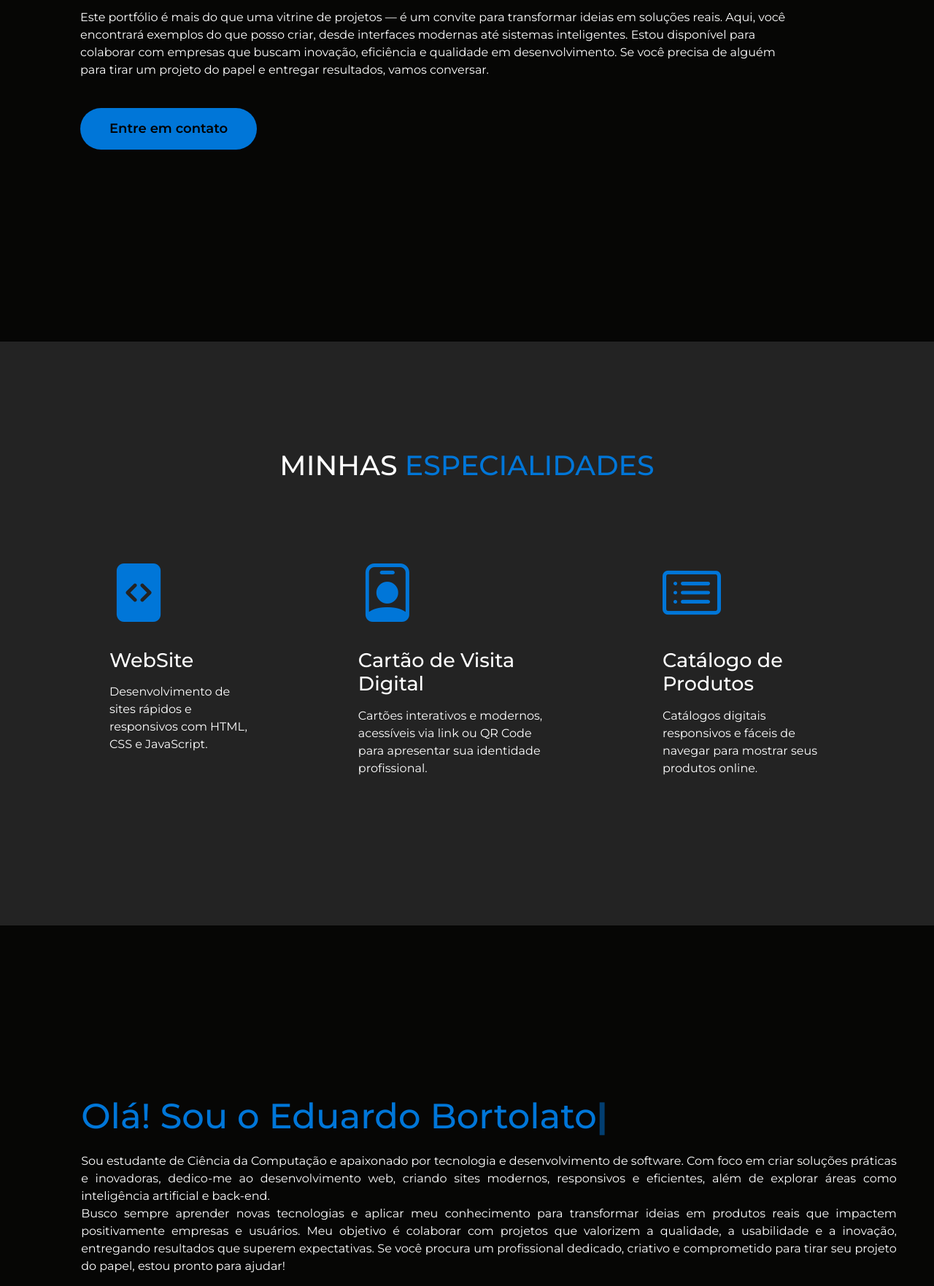
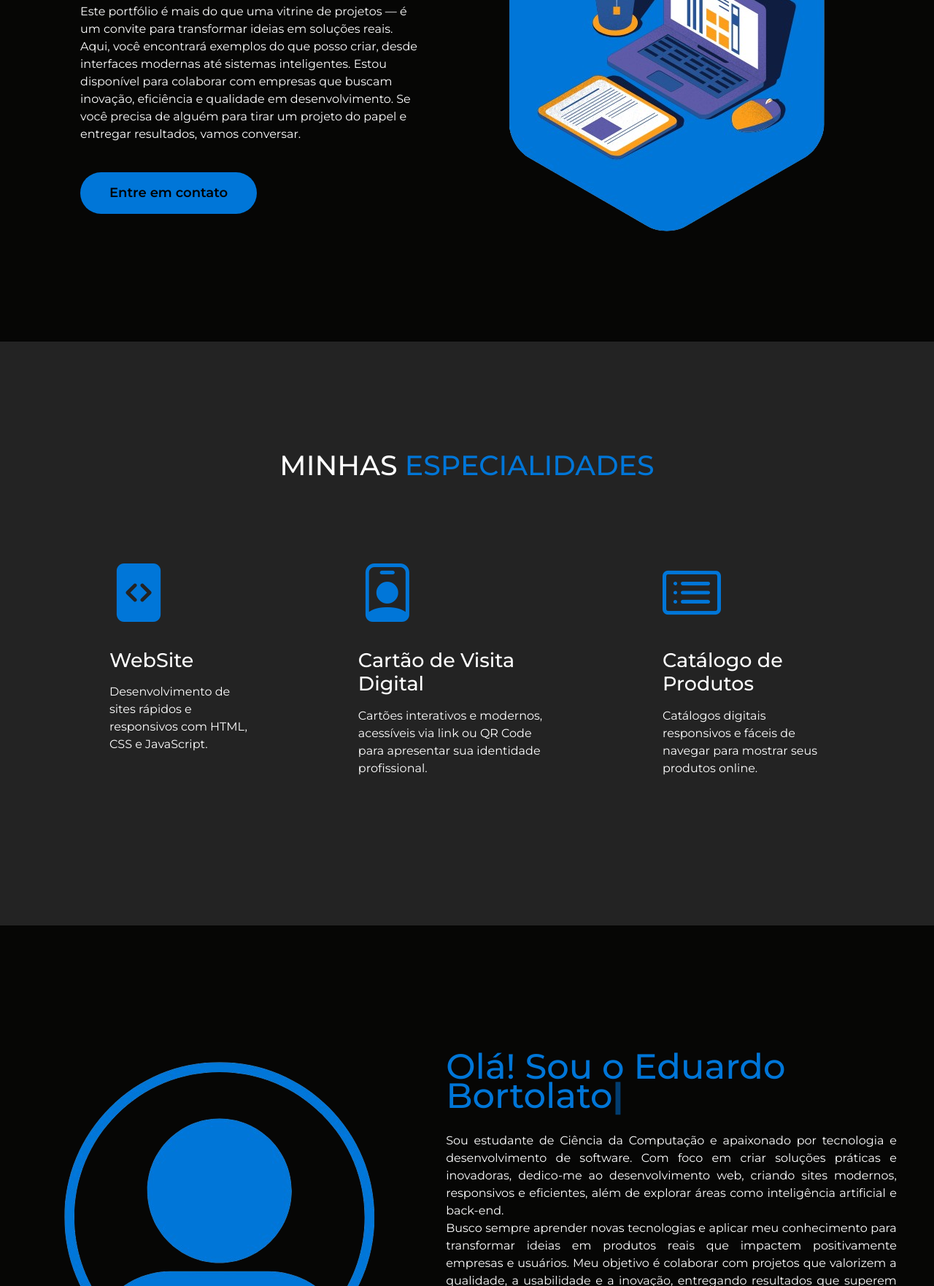
Before and after one commit to EduardoDev-spec/My-Website, a plain HTML site: page index.html in a window 1280 px wide. Shown: the part 417-2179 px from the top of the page at 73% size. Drawn offline with nearby package versions, Linux system fonts and the light colour scheme; the site is published under a folder, as on GitHub Pages, so addresses that start at the root find nothing.

Commit message:
Website update

```diff
--- a/index.html
+++ b/index.html
@@ -90,7 +90,7 @@
             <!--txt-topo-site-->
 
             <div class="img-topo-site">
-              <img src="/src/img/topoImagem2.png" alt="" />
+              <img src="src/img/topoImagem2.png" alt="" />
             </div>
             <!--img-topo-site-->
           </div>
@@ -141,7 +141,7 @@
         <div class="sobre">
           <div class="flex">
             <div class="img-sobre">
-              <img src="/src/img/Eu.png" alt="" />
+              <img src="src/img/Eu.png" alt="" />
             </div>
             <div class="txt-sobre">
               <h2><span class="digitando"></span></h2>
```
